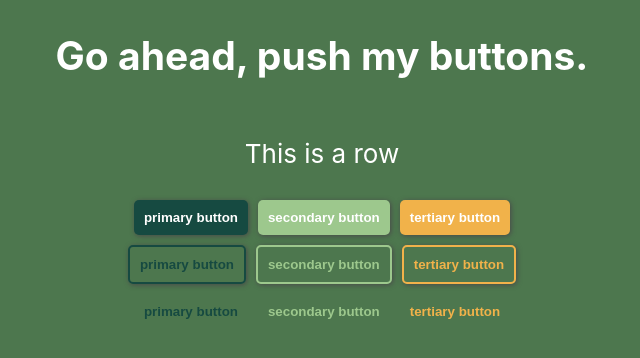
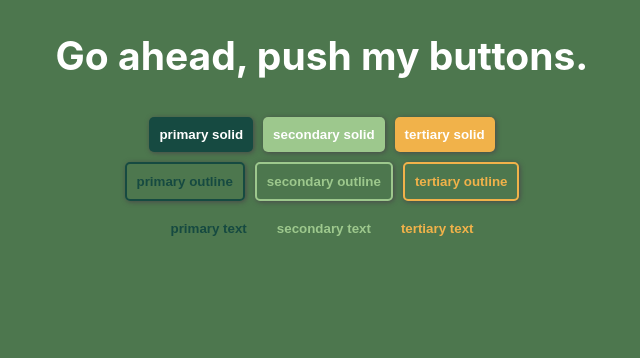
Before and after one commit to peachykeen5/push-my-buttons, a React (Create React App) app: page / in a window 1280 px wide. Shown: the top 358 px of the page, without its empty margins (318-958 px from the left). Built offline with nearby package versions, Linux system fonts and the light colour scheme.

Commit message:
adding switch for handleClicks and adding invisible button

```diff
--- a/src/App.js
+++ b/src/App.js
@@ -1,74 +1,119 @@
 import "./App.scss";
 import { Button } from "./components";
 
+const ImportanceEnums = {
+  PrimaryOutline: "PrimaryOutline",
+  PrimarySolid: "PrimarySolid",
+  PrimaryText: "PrimaryText",
+  SecondaryOutline: "SecondaryOutline",
+  SecondarySolid: "SecondarySolid",
+  SecondaryText: "SecondaryText",
+  TertiaryOutline: "TertiaryOutline",
+  TertiarySolid: "TertiarySolid",
+  TertiaryText: "TertiaryText",
+  Invisible: "Invisible",
+};
+
 function App() {
-  const handlePrimarySolidClick = () => {
-    alert("Solid primary button");
+  const handleClick = (importance) => {
+    switch (importance) {
+      case ImportanceEnums.PrimarySolid:
+        return alert("primary solid");
+
+      case ImportanceEnums.PrimaryOutline:
+        return alert("primary outline");
+
+      case ImportanceEnums.PrimaryText:
+        return alert("primary text");
+
+      case ImportanceEnums.SecondarySolid:
+        return alert("Secondary solid");
+
+      case ImportanceEnums.SecondaryOutline:
+        return alert("secondary outline");
+
+      case ImportanceEnums.SecondaryText:
+        return alert("secondary text");
+
+      case ImportanceEnums.TertiarySolid:
+        return alert("Tertiary solid");
+
+      case ImportanceEnums.TertiaryOutline:
+        return alert("Tertiary outline");
+
+      case ImportanceEnums.TertiaryText:
+        return alert("Tertiary text");
+
+      case ImportanceEnums.Invisible:
+        return alert("YOU FOUND THE INVISIBLE BUTTON");
+
+      default:
+        break;
+    }
   };
-  const handleSecondarySolidClick = () => {
-    alert("Solid secondary button");
-  };
-  const handleTertiarySolidClick = () => {
-    alert("Solid tertiary button");
-  };
+
   return (
     <div className="App">
       <header className="App-header">
         <h2>Go ahead, push my buttons.</h2>
-        <row className="row">
-          <p>This is a row</p>
-        </row>
       </header>
       <main className="main">
         <row className="row">
           <Button
             importance="primary"
-            label="primary button"
-            handleClick={handlePrimarySolidClick}
+            label="primary solid"
+            handleClick={() => handleClick(ImportanceEnums.PrimarySolid)}
           />
           <Button
             importance="secondary"
-            label="secondary button"
-            handleClick={handleSecondarySolidClick}
+            label="secondary solid"
+            handleClick={() => handleClick(ImportanceEnums.SecondarySolid)}
           />
           <Button
             importance="tertiary"
-            label="tertiary button"
-            handleClick={handleTertiarySolidClick}
+            label="tertiary solid"
+            handleClick={() => handleClick(ImportanceEnums.TertiarySolid)}
           />
         </row>
         <row className="row">
           <Button
             importance="primary__outline"
-            label="primary button"
-            handleClick={handlePrimarySolidClick}
+            label="primary outline"
+            handleClick={() => handleClick(ImportanceEnums.PrimaryOutline)}
           />
           <Button
             importance="secondary__outline"
-            label="secondary button"
-            handleClick={handleSecondarySolidClick}
+            label="secondary outline"
+            handleClick={() => handleClick(ImportanceEnums.SecondaryOutline)}
           />
           <Button
             importance="tertiary__outline"
-            label="tertiary button"
-            handleClick={handleTertiarySolidClick}
+            label="tertiary outline"
+            handleClick={() => handleClick(ImportanceEnums.TertiaryOutline)}
           />
         </row>
         <row className="row">
           <Button
             importance="primary__text"
-            label="primary button"
-            handleClick={handlePrimarySolidClick}
+            label="primary text"
+            handleClick={() => handleClick(ImportanceEnums.PrimaryText)}
           />
           <Button
             importance="secondary__text"
-            label="secondary button"
-            handleClick={handleSecondarySolidClick}
+            label="secondary text"
+            handleClick={() => handleClick(ImportanceEnums.SecondaryText)}
           />
           <Button
             importance="tertiary__text"
-            label="tertiary button"
-            handleClick={handleTertiarySolidClick}
+            label="tertiary text"
+            handleClick={() => handleClick(ImportanceEnums.TertiaryText)}
+          />
+        </row>
+        <row className="row">
+          <Button
+            importance="invisible"
+            label="invisible button"
+            handleClick={() => handleClick(ImportanceEnums.Invisible)}
           />
         </row>
       </main>
--- a/src/App.scss
+++ b/src/App.scss
@@ -133,6 +133,14 @@
     }
 
   }
+  &__invisible {
+    cursor: pointer;
+    background: transparent;
+    color: transparent;
+    box-shadow: none;
+    border: none;
+    outline: none;
+  }
 }
 
 // .light {
```
